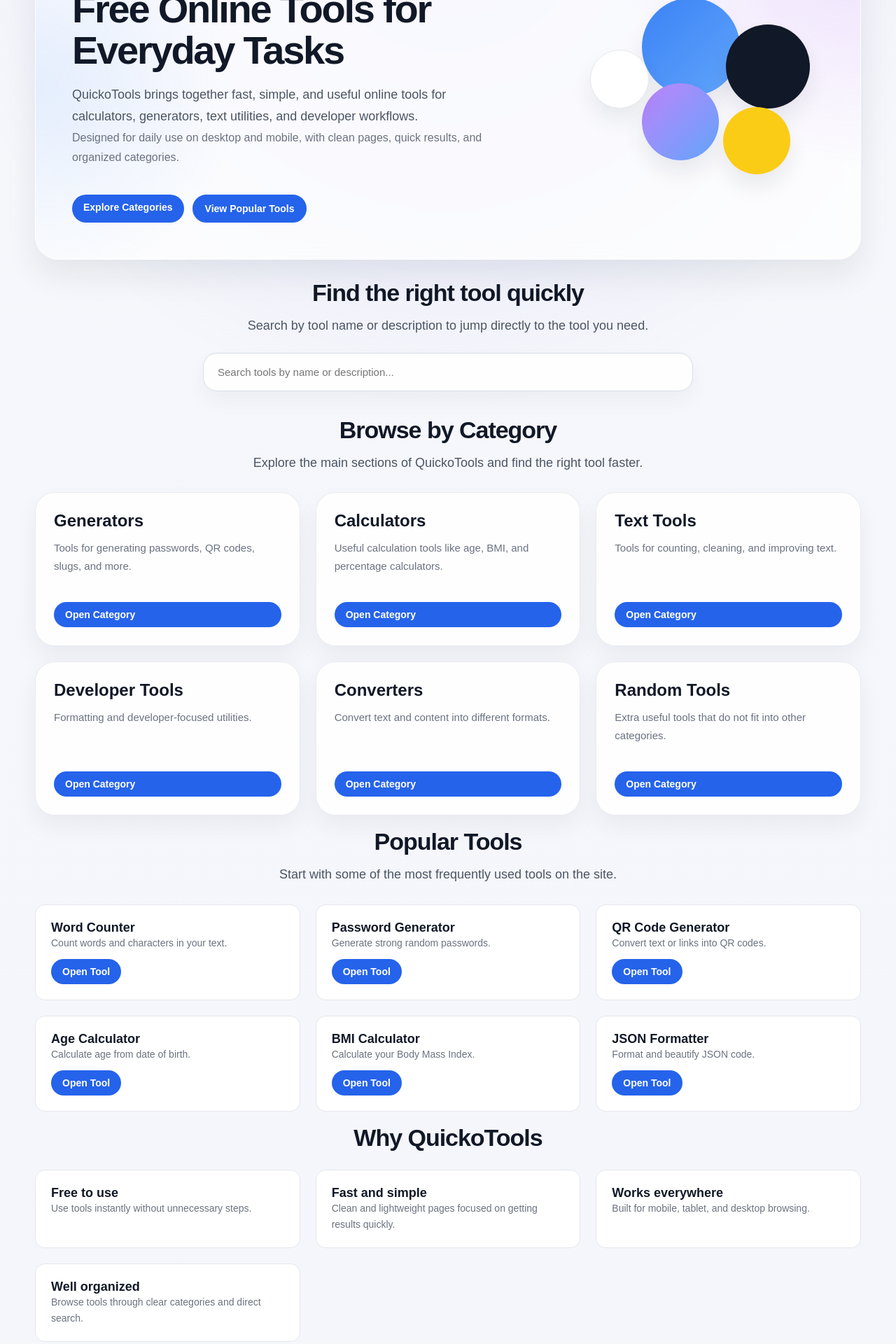
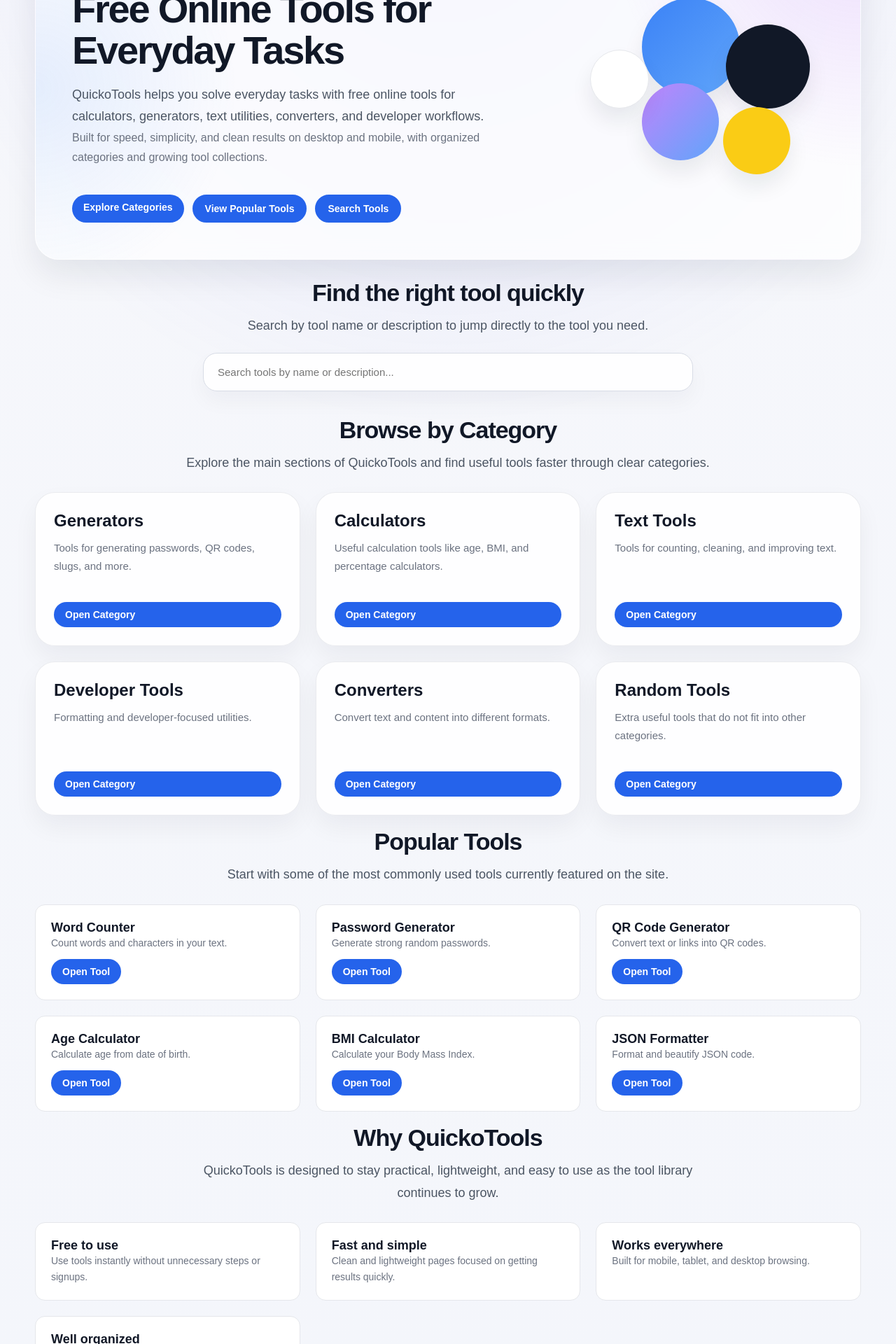
Before and after one commit to mousamohamad370-wq/QuickoTools, a React (Vite) app: page / in a window 1280 px wide. Shown: the part 240-2160 px from the top of the page at 70% size. Built offline with nearby package versions, Linux system fonts and the light colour scheme.

Commit message:
improve home page content, search UX, and SEO metadata

```diff
--- a/src/pages/Home.jsx
+++ b/src/pages/Home.jsx
@@ -7,13 +7,14 @@
 
 function Home({ language }) {
   usePageMeta(
-  language === 'ar'
-    ? 'QuickoTools - أدوات مجانية أونلاين'
-    : 'QuickoTools - Free Online Tools',
-  language === 'ar'
-    ? 'مجموعة أدوات أونلاين مجانية تشمل الحاسبات والمولدات وأدوات النص وأدوات المطورين.'
-    : 'Free online tools for everyday tasks including calculators, generators, text tools, and developer tools.'
-);
+    language === 'ar'
+      ? 'QuickoTools - أدوات مجانية أونلاين للحساب والنصوص والتحويل'
+      : 'QuickoTools - Free Online Tools for Calculators, Text, Generators and More',
+    language === 'ar'
+      ? 'اكتشف أدوات أونلاين مجانية وسريعة تشمل الحاسبات والمولدات وأدوات النص وأدوات المطورين وأدوات التحويل للاستخدام اليومي.'
+      : 'Discover fast and free online tools for calculators, generators, text tools, developer utilities, converters, and more.'
+  );
+
   const [searchTerm, setSearchTerm] = useState('');
 
   const categories = [
@@ -74,30 +75,35 @@
     en: {
       heroTitle: 'Free Online Tools for Everyday Tasks',
       heroText:
-        'QuickoTools brings together fast, simple, and useful online tools for calculators, generators, text utilities, and developer workflows.',
+        'QuickoTools helps you solve everyday tasks with free online tools for calculators, generators, text utilities, converters, and developer workflows.',
       heroSubText:
-        'Designed for daily use on desktop and mobile, with clean pages, quick results, and organized categories.',
+        'Built for speed, simplicity, and clean results on desktop and mobile, with organized categories and growing tool collections.',
       heroCtaPrimary: 'Explore Categories',
       heroCtaSecondary: 'View Popular Tools',
+      heroCtaTertiary: 'Search Tools',
       searchTitle: 'Find the right tool quickly',
       searchText:
         'Search by tool name or description to jump directly to the tool you need.',
       searchPlaceholder: 'Search tools by name or description...',
       searchResultsTitle: 'Search Results',
+      searchResultsCount: 'results found',
+      clearSearch: 'Clear Search',
       categoriesTitle: 'Browse by Category',
       categoriesText:
-        'Explore the main sections of QuickoTools and find the right tool faster.',
+        'Explore the main sections of QuickoTools and find useful tools faster through clear categories.',
       popularTitle: 'Popular Tools',
       popularText:
-        'Start with some of the most frequently used tools on the site.',
+        'Start with some of the most commonly used tools currently featured on the site.',
       noToolsTitle: 'No tools found',
       noToolsText: 'Try searching with a different keyword.',
       openCategory: 'Open Category',
       whyTitle: 'Why QuickoTools',
+      whyText:
+        'QuickoTools is designed to stay practical, lightweight, and easy to use as the tool library continues to grow.',
       whyItems: [
         {
           title: 'Free to use',
-          description: 'Use tools instantly without unnecessary steps.'
+          description: 'Use tools instantly without unnecessary steps or signups.'
         },
         {
           title: 'Fast and simple',
@@ -116,30 +122,35 @@
     ar: {
       heroTitle: 'أدوات أونلاين مجانية للمهام اليومية',
       heroText:
-        'يجمع QuickoTools أدوات سريعة وبسيطة ومفيدة تشمل الحاسبات والمولدات وأدوات النص وأدوات المطورين.',
+        'يساعدك QuickoTools على إنجاز المهام اليومية من خلال أدوات أونلاين مجانية تشمل الحاسبات والمولدات وأدوات النص وأدوات التحويل وأدوات المطورين.',
       heroSubText:
-        'مصمم للاستخدام اليومي على الهاتف والكمبيوتر، مع صفحات واضحة ونتائج سريعة وتصنيفات منظمة.',
+        'تم تصميمه ليكون سريعًا وبسيطًا ويعطي نتائج واضحة على الهاتف والكمبيوتر، مع تصنيفات منظمة ومكتبة أدوات متنامية.',
       heroCtaPrimary: 'استكشف التصنيفات',
       heroCtaSecondary: 'عرض الأدوات الشائعة',
+      heroCtaTertiary: 'ابحث عن أداة',
       searchTitle: 'اعثر على الأداة المناسبة بسرعة',
       searchText:
         'ابحث باسم الأداة أو وصفها للوصول مباشرة إلى الأداة التي تحتاجها.',
       searchPlaceholder: 'ابحث عن أداة بالاسم أو الوصف...',
       searchResultsTitle: 'نتائج البحث',
+      searchResultsCount: 'نتيجة',
+      clearSearch: 'مسح البحث',
       categoriesTitle: 'تصفح حسب التصنيف',
       categoriesText:
-        'استكشف الأقسام الرئيسية في QuickoTools واعثر على الأداة المناسبة بشكل أسرع.',
+        'استكشف الأقسام الرئيسية في QuickoTools واعثر على الأدوات المفيدة بشكل أسرع من خلال تصنيفات واضحة.',
       popularTitle: 'الأدوات الشائعة',
       popularText:
-        'ابدأ ببعض الأدوات الأكثر استخدامًا داخل الموقع.',
+        'ابدأ ببعض الأدوات الأكثر استخدامًا والمعروضة حاليًا داخل الموقع.',
       noToolsTitle: 'لم يتم العثور على أدوات',
       noToolsText: 'جرّب كلمة بحث مختلفة.',
       openCategory: 'افتح التصنيف',
       whyTitle: 'لماذا QuickoTools',
+      whyText:
+        'تم تصميم QuickoTools ليبقى عمليًا وخفيفًا وسهل الاستخدام مع استمرار نمو مكتبة الأدوات.',
       whyItems: [
         {
           title: 'مجاني للاستخدام',
-          description: 'استخدم الأدوات مباشرة بدون خطوات غير ضرورية.'
+          description: 'استخدم الأدوات مباشرة بدون خطوات غير ضرورية أو تسجيل.'
         },
         {
           title: 'سريع وبسيط',
@@ -157,7 +168,7 @@
     }
   };
 
-  const currentContent = content[language];
+  const currentContent = content[language] || content.en;
 
   const filteredTools = useMemo(() => {
     const value = searchTerm.trim().toLowerCase();
@@ -177,13 +188,23 @@
           ? tool.descriptionAr.toLowerCase()
           : tool.description.toLowerCase();
 
-      return toolName.includes(value) || toolDescription.includes(value);
+      const toolLanguages = Array.isArray(tool.languages)
+        ? tool.languages.join(' ').toLowerCase()
+        : '';
+
+      return (
+        toolName.includes(value) ||
+        toolDescription.includes(value) ||
+        toolLanguages.includes(value)
+      );
     });
   }, [searchTerm, language]);
 
   const popularTools = useMemo(() => {
     return toolsData.filter((tool) => popularToolPaths.includes(tool.path));
   }, []);
+
+  const hasSearch = searchTerm.trim() !== '';
 
   return (
     <main className="home-page" dir={language === 'ar' ? 'rtl' : 'ltr'}>
@@ -209,6 +230,13 @@
                 >
                   {currentContent.heroCtaSecondary}
                 </a>
+
+                <a
+                  href="#search-tools"
+                  className="tool-card-button hero-secondary-button"
+                >
+                  {currentContent.heroCtaTertiary}
+                </a>
               </div>
             </div>
 
@@ -223,7 +251,7 @@
         </div>
       </section>
 
-      <section className="tools-section search-section">
+      <section className="tools-section search-section" id="search-tools">
         <div className="tools-container">
           <div className="tools-header">
             <h2 className="tools-section-title">{currentContent.searchTitle}</h2>
@@ -231,16 +259,29 @@
 
             <div className="tools-search-box tools-search-box-large">
               <input
-                type="text"
+                type="search"
                 value={searchTerm}
                 onChange={(event) => setSearchTerm(event.target.value)}
                 placeholder={currentContent.searchPlaceholder}
                 className="tools-search-input"
+                aria-label={currentContent.searchPlaceholder}
               />
             </div>
+
+            {hasSearch && (
+              <div className="hero-actions" style={{ marginTop: '12px' }}>
+                <button
+                  type="button"
+                  className="tool-card-button hero-secondary-button"
+                  onClick={() => setSearchTerm('')}
+                >
+                  {currentContent.clearSearch}
+                </button>
+              </div>
+            )}
           </div>
 
-          {searchTerm.trim() !== '' && (
+          {hasSearch && (
             <>
               {filteredTools.length > 0 ? (
                 <>
@@ -248,6 +289,9 @@
                     <h2 className="tools-section-title">
                       {currentContent.searchResultsTitle}
                     </h2>
+                    <p className="hero-text">
+                      {filteredTools.length} {currentContent.searchResultsCount}
+                    </p>
                   </div>
 
                   <div className="tools-grid">
@@ -347,6 +391,7 @@
         <div className="tools-container">
           <div className="tools-header">
             <h2 className="tools-section-title">{currentContent.whyTitle}</h2>
+            <p className="hero-text">{currentContent.whyText}</p>
           </div>
 
           <div className="tools-grid">
```
